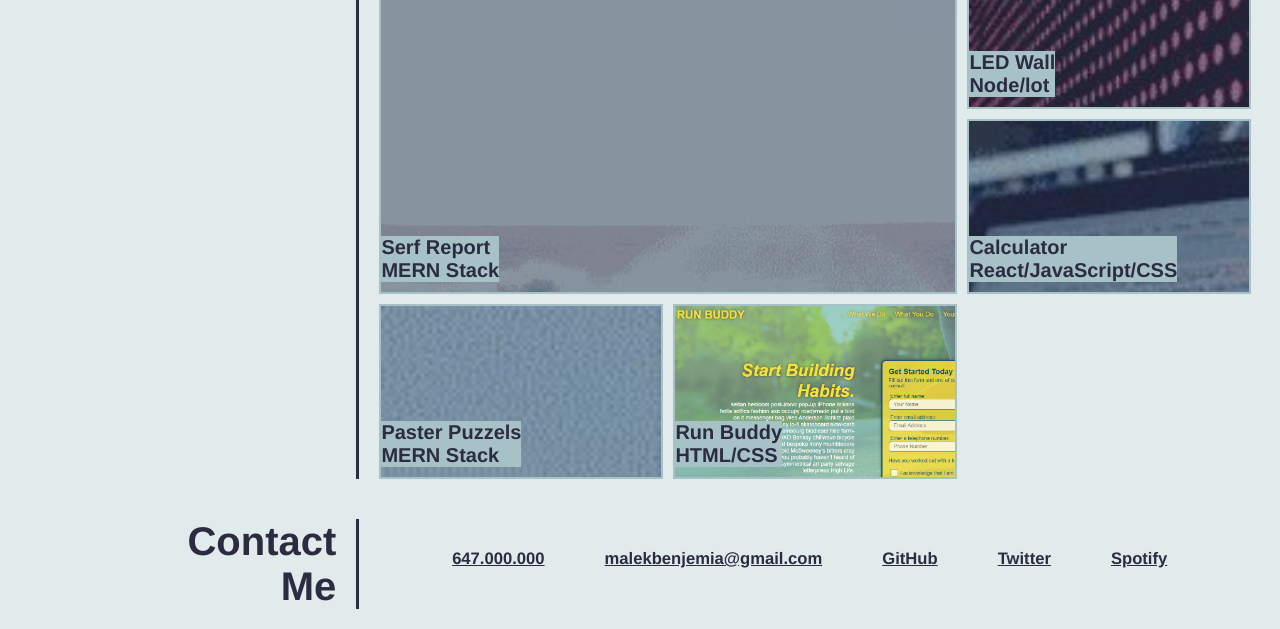
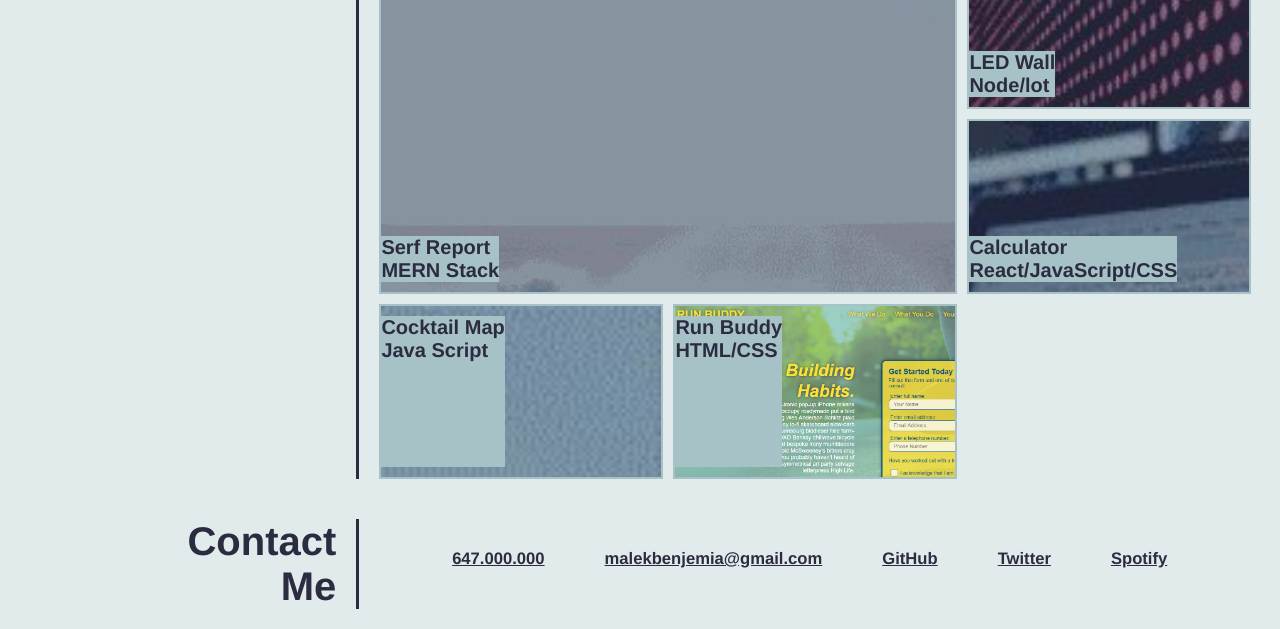
Before and after one commit to malek-benjemia/malek-portfolio, a plain HTML site: page index.html in a window 1280 px wide. Shown: the part 463-1092 px from the top of the page. Drawn offline with Linux system fonts and the light colour scheme.

Commit message:
Update index.html

```diff
--- a/index.html
+++ b/index.html
@@ -85,20 +85,22 @@
                       </div>
 
                       <div class="grid-item">
-                        <h3>
-                            Paster Puzzels<br/>MERN Stack
-                        </h3>
+                        <a href="https://uoft-project1-group5.github.io/cocktail-map/index.html">
+                          <h3>
+                              Cocktail Map<br/>Java Script
+                          </h3>
+                        </a>
                       </div>
 
 
                         <div class="grid-item">
-                          <a href="https://malek-benjemia.github.io/run-buddy/"></a>
+                          <a href="https://malek-benjemia.github.io/run-buddy/">
                             <h3>
                                 Run Buddy<br/>HTML/CSS
                             </h3>
                           </a>
                         </div>
-                      </a>
+
 
                     </div>
                 </div>
```
